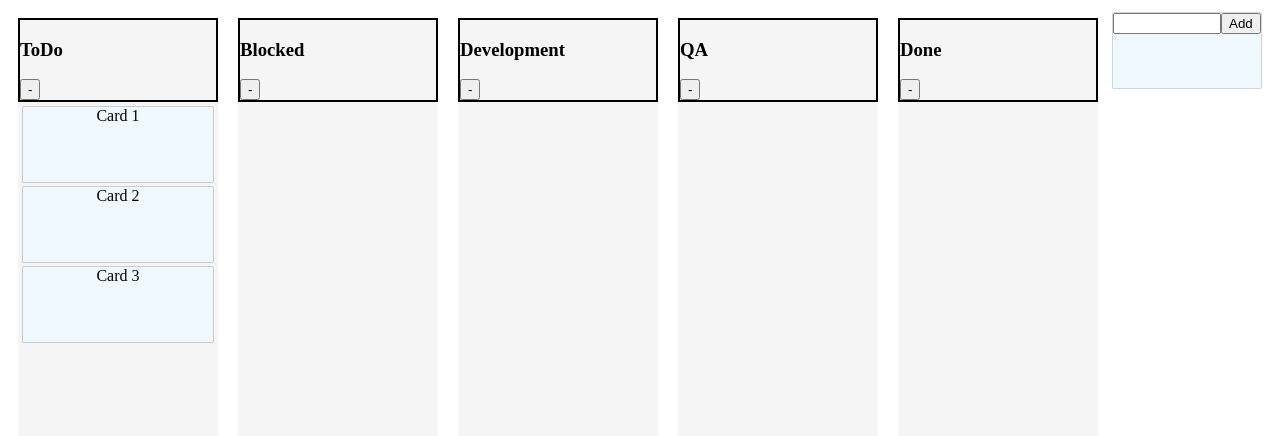
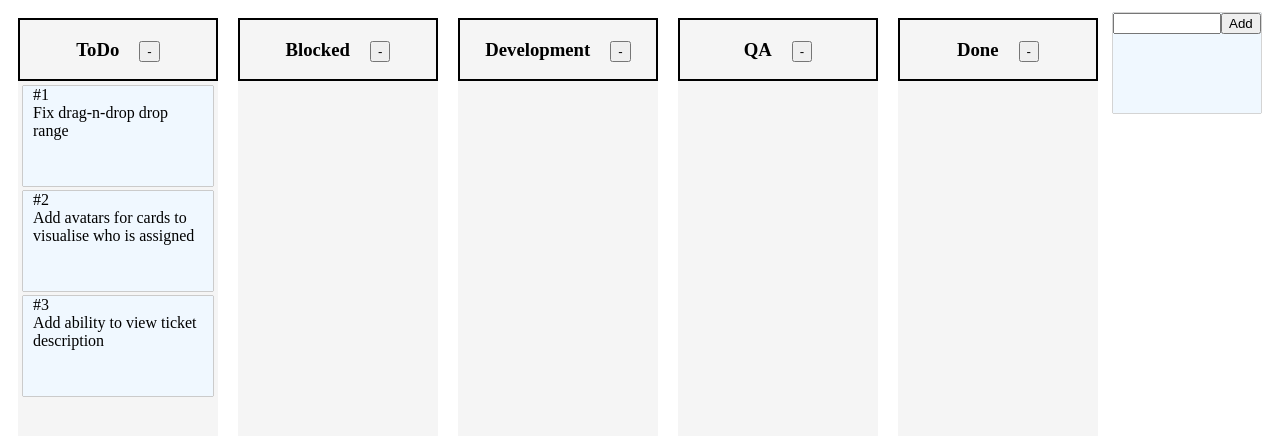
Before and after one commit to AbobaShlepa/jira, a Vue app: page / in a window 1280 px wide. Shown: the top 436 px of the page. Built offline with nearby package versions, Linux system fonts and the light colour scheme.

Commit message:
Updated styles for columns

```diff
--- a/src/components/Column.vue
+++ b/src/components/Column.vue
@@ -19,7 +19,7 @@
   <div>
     <div class="column">
       <div class="title">
-        <h3>{{ column.name }}</h3>
+        <h3 class="column-name">{{ column.name }}</h3>
         <button @click="removeColumn(column.id)">-</button>
       </div>
       <TicketContainer :tickets="getTickets(column.id)" :column-id="column.id" />
@@ -33,9 +33,15 @@
   width: 200px;
   height: 600px;
   background-color: whitesmoke;
+  text-align: center;
 }
 
 .title {
   border: 2px solid black;
 }
+
+.column-name {
+  display: inline-block;
+  margin-right: 20px;
+}
 </style>
--- a/src/components/TicketContainer.vue
+++ b/src/components/TicketContainer.vue
@@ -34,7 +34,12 @@
     @choose="addAnimation" @unchoose="removeAnimation">
     <template #item="{ element }">
       <div class="card" :id="element.id">
-        {{ element.title }}
+        <div class="number">
+          #{{ element.id }}
+        </div>
+        <div class="ticket-title">
+          {{ element.title }}
+        </div>
       </div>
     </template>
   </Draggable>
@@ -70,10 +75,21 @@
 
 .card {
   text-align: center;
-  height: 75px;
+  height: 100px;
   background-color: aliceblue;
   box-shadow: 0 0 1px 0;
   margin: 5px;
   cursor: -webkit-grab;
 }
+
+.number {
+  text-align: left;
+  margin-left: 10px;
+}
+
+.ticket-title {
+  text-align: left;
+  margin-left: 10px;
+  margin-right: 10px;
+}
 </style>
--- a/src/stores/tickets.ts
+++ b/src/stores/tickets.ts
@@ -4,9 +4,9 @@ import { defineStore } from 'pinia'
 export const useTicketsStore = defineStore('tickets', () => {
   let counter = 1;
   const tickets = reactive([
-    { id: counter++, title: 'Card 1', assigneeId: null, columnId: 1 },
-    { id: counter++, title: 'Card 2', assigneeId: null, columnId: 1 },
-    { id: counter++, title: 'Card 3', assigneeId: null, columnId: 1 },
+    { id: counter++, title: 'Fix drag-n-drop drop range', assigneeId: null, columnId: 1 },
+    { id: counter++, title: 'Add avatars for cards to visualise who is assigned', assigneeId: null, columnId: 1 },
+    { id: counter++, title: 'Add ability to view ticket description', assigneeId: null, columnId: 1 },
   ])
 
   const getTickets = computed(() => (columnId: number) => tickets.filter(x => x.columnId === columnId));
```
